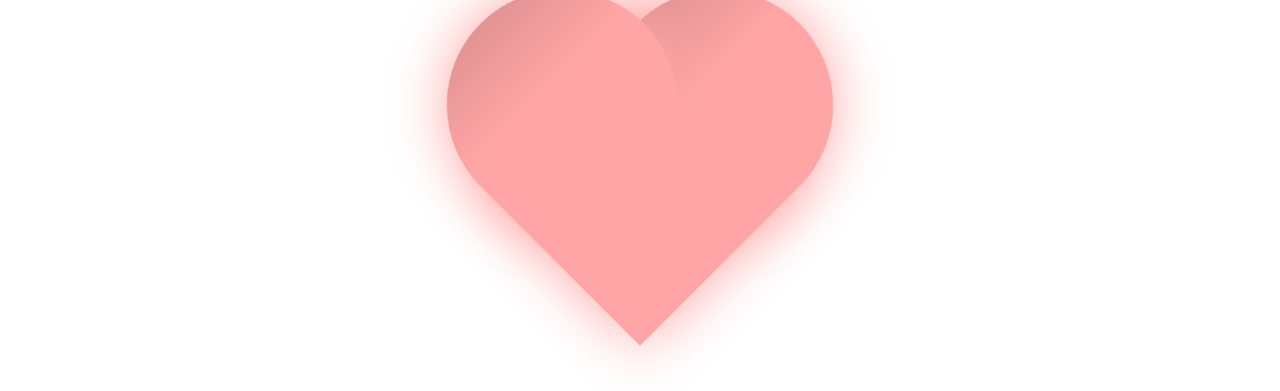
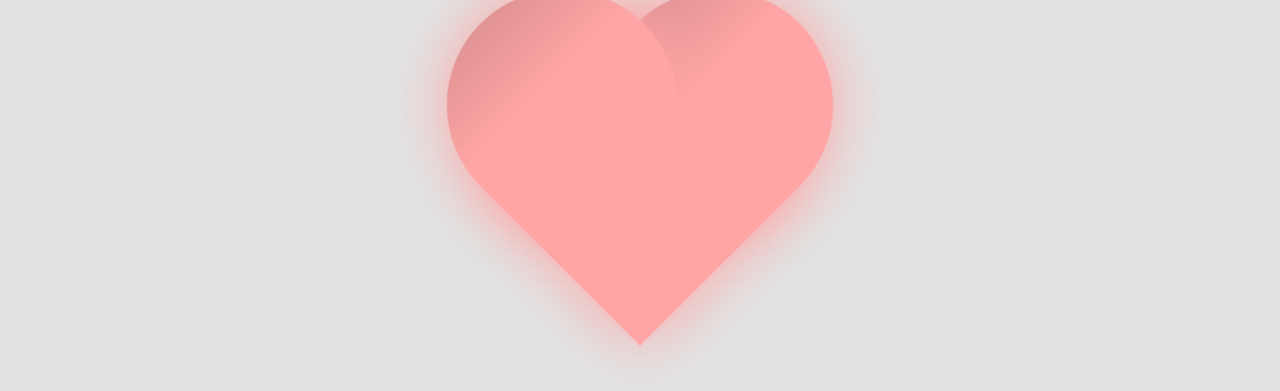
Before and after one commit to YangBear13/love, a plain HTML site: page pink.html in a window 1280 px wide. Shown: the part 255-646 px from the top of the page. Drawn offline with Linux system fonts and the light colour scheme.

Commit message:
Update pink.html

```diff
--- a/pink.html
+++ b/pink.html
@@ -27,7 +27,7 @@
 			}
 
 			.pink {
-				background-color: #fff;
+				background-color: #e2e2e2;
 			}
 
 			.pink .heart {
```
